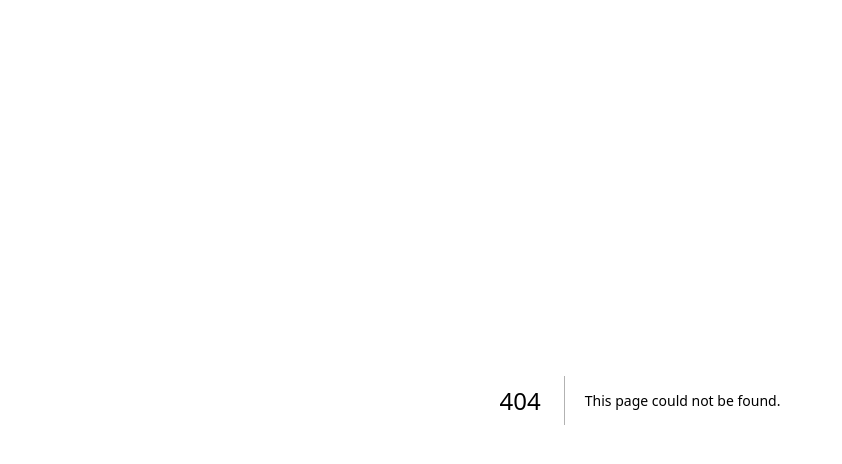
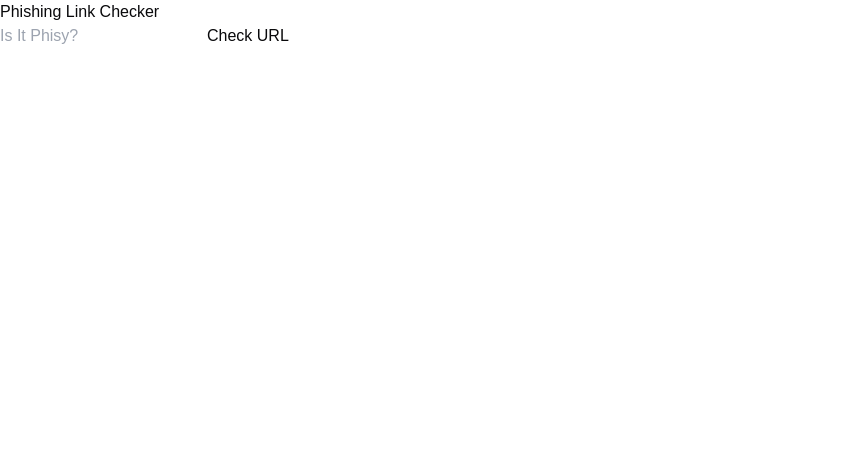
Before and after one commit to alharitz/isitphisy, a Next.js app: page /dashboard in a window 1280 px wide. Before the commit this address had no page. Shown: the top 464 px of the page, without its empty margins (0-842 px from the left). Built offline with nearby package versions, Linux system fonts and the light colour scheme; a web font is replaced by a local one.

Commit message:
configured google safe browsing api and crosscheck to their database

```diff
--- /dev/null
+++ b/src/app/api/checkPhishing/route.tsx
@@ -0,0 +1,62 @@
+import { StringToBoolean } from "class-variance-authority/types";
+import { NextResponse } from "next/server";
+
+const GOOGLE_API_KEY = "AIzaSyBwyhas3uMP1JfDNHaPLKqIRMQsxB-EG9Q";
+
+const GOOGLE_SAFE_BROWSING_URL = "https://safebrowsing.googleapis.com/v4/threatMatches:find";
+
+interface SafeBrowsingResponse {
+    matches?: Array<{
+        threatType: string;
+        platformType: string;
+        threat: {
+            url: string;
+        };
+    }>;
+}
+
+export async function POST(request: Request){
+    const { url } = await request.json();
+
+    // construct request body for safe browsing v5 api
+    const requestBody = {
+        client: {
+            clientId: "is-it-phisy", // Optional, can be any string
+            clientVersion: "1.0.0", // Optional, can be any string
+          },
+        threatInfo: {
+            threatTypes: ["MALWARE", "SOCIAL_ENGINEERING", "POTENTIALLY_HARMFUL_APPLICATION", "UNWANTED_SOFTWARE"],
+            platformTypes: ["ANY_PLATFORM"],
+            threatEntryTypes: ["URL"],
+            threatEntries: [
+                {
+                    url: url,
+                },
+            ],
+        },
+    };
+
+    try {
+        const response = await fetch(`${GOOGLE_SAFE_BROWSING_URL}?key=${GOOGLE_API_KEY}`, {
+            method: "POST",
+            headers: {
+                "Content-Type": "application/json",
+            },
+            body: JSON.stringify(requestBody),
+        });
+
+        const data: SafeBrowsingResponse = await response.json();
+
+        if (data.matches && data.matches.length > 0){
+            return NextResponse.json({
+                isPhishing: true,
+                message: `Phishing or malicious content detected: ${data.matches[0].threatType}`,
+            });
+        } else {
+            return NextResponse.json ({ isPhishing: false, message: "There is no match in our database." });
+        }
+    } catch (error) {
+        console.error("Server error:", error); // Log server-side errors
+        return NextResponse.json ({ error: "Failed to check URL."}, { status: 500 });
+    }
+}
--- /dev/null
+++ b/src/app/dashboard/page.tsx
@@ -0,0 +1,48 @@
+"use client";
+
+import { useState } from "react";
+
+const Home = () => {
+    const [url, setUrl] = useState("");
+    const [status, setStatus] = useState("");
+
+    const handleSubmit = async (e: React.FormEvent) => {
+        e.preventDefault();
+
+        // send post request to api
+        const response = await fetch("api/checkPhishing", {
+            method: "POST",
+            headers: {
+                "Content-Type": "application/json",
+            },
+            body: JSON.stringify({ url }),
+        });
+
+        const data = await response.json();
+
+        if (data.isPhishing) {
+            setStatus(`Warning: ${data.message}`);
+        } else {
+            setStatus(data.message);
+        }
+    };
+
+    return (
+        <div>
+            <h1>Phishing Link Checker</h1>
+            <form onSubmit={handleSubmit}>
+                <input
+                    type="url"
+                    placeholder="Is It Phisy?"
+                    value={url}
+                    onChange={(e) => setUrl(e.target.value)}
+                    required
+                />
+                <button type="submit">Check URL</button>
+            </form>
+            {status && <p>{status}</p>}
+        </div>
+    );
+};
+
+export default Home;
--- a/src/app/page.tsx
+++ b/src/app/page.tsx
@@ -5,8 +5,8 @@ import Link from "next/link";
 import { Button } from "@/components/ui/button";
 import { useRouter } from "next/navigation";
 import {z} from "zod";
-
 import { Input } from "@/components/ui/input";
+import { useState } from "react";
 
 
 export default function Home() {
@@ -22,6 +22,30 @@ export default function Home() {
     const handleRegisterRedirect = () => {
         router.push("/register");
     }
+
+    const [url, setUrl] = useState("");
+    const [status, setStatus] = useState("");
+
+    const handleSubmit = async (e: React.FormEvent) => {
+        e.preventDefault();
+
+        // send post request to api
+        const response = await fetch("api/checkPhishing", {
+            method: "POST",
+            headers: {
+                "Content-Type": "application/json",
+            },
+            body: JSON.stringify({ url }),
+        });
+
+        const data = await response.json();
+
+        if (data.isPhishing) {
+            setStatus(`Warning: ${data.message}`);
+        } else {
+            setStatus(data.message);
+        }
+    };
 
     return (
         <div className='items-center justify-items-center min-h-screen bg-customDark pb-20'>
@@ -79,15 +103,17 @@ export default function Home() {
                             <path
                                 d="M440-226.67q122 0 207.67-85.5 85.66-85.5 85.66-207.83 0-122-85.66-207.67Q562-813.33 440-813.33q-122.33 0-207.83 85.66Q146.67-642 146.67-520q0 122.33 85.5 207.83 85.5 85.5 207.83 85.5ZM440-520Zm0 160q-83 0-147.5-44.5T200-520q28-70 92.5-115T440-680q82 0 146.5 45T680-520q-29 71-93.5 115.5T440-360Zm0-60q55 0 101-26.5t72-73.5q-26-46-72-73t-101-27q-56 0-102 27t-72 73q26 47 72 73.5T440-420Zm0-46.67q21.67 0 37.5-15.33 15.83-15.33 15.83-38 0-21.67-15.83-37.5-15.83-15.83-37.5-15.83-22.67 0-38 15.83-15.33 15.83-15.33 37.5 0 22.67 15.33 38 15.33 15.33 38 15.33ZM440-160q-75 0-140.5-28.5t-114-77q-48.5-48.5-77-114T80-520q0-74 28.5-139.5t77-114.5q48.5-49 114-77.5T440-880q74 0 139.5 28.5T694-774q49 49 77.5 114.5T800-520q0 66-22 124.33-22 58.34-61 106l162.33 163-47 46.67-163-162.67q-47.66 39-106 60.84Q505-160 440-160Z"/>
                         </svg>
-                        <Input type="text" placeholder="Is it Phisy?"
-                               className="bg-gray-200 h-16 w-1/2 text-customDark font-kanit"/>
-                        <Button size='lg' type="submit"
+                        <form onSubmit={handleSubmit} className="flex items-center gap-10">
+                            <Input type="text" placeholder="Is it Phisy?"
+                              className="bg-gray-200 h-16 w-1/2 text-customDark font-kanit" value={url} onChange={(e) => setUrl(e.target.value)} required/>
+                            <Button size='lg' type="submit"
                                 className='bg-customLight h-16 w-28 hover:bg-white hover:text-customLight font-normal tracking-wider text-lg font-kanit'>
                             Check
 
                         </Button>
+                        </form>
+                        {status && <p>{status}</p>}
                     </div>
-
                     <p className='text-4xl font-ABeeZee text-white'>
                         or
                     </p>
--- a/firebase/firebase.tsx
+++ b/src/lib/firebase.ts
@@ -3,6 +3,9 @@
 // Import the functions you need from the SDKs you need
 import { initializeApp } from "firebase/app";
 import { getAnalytics } from "firebase/analytics";
+import firebase from 'firebase/app';
+import 'firebase/auth';
+
 // TODO: Add SDKs for Firebase products that you want to use
 // https://firebase.google.com/docs/web/setup#available-libraries
 
```
